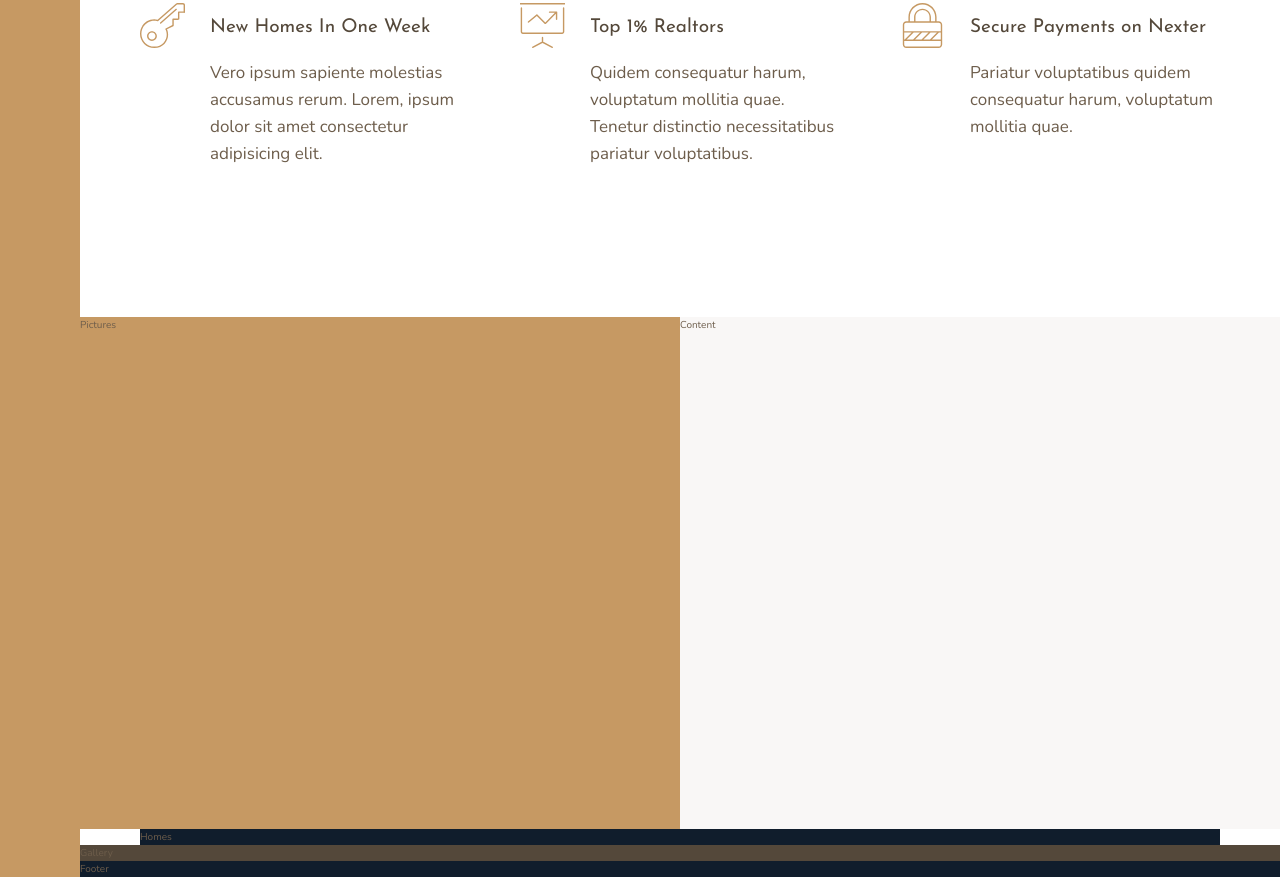
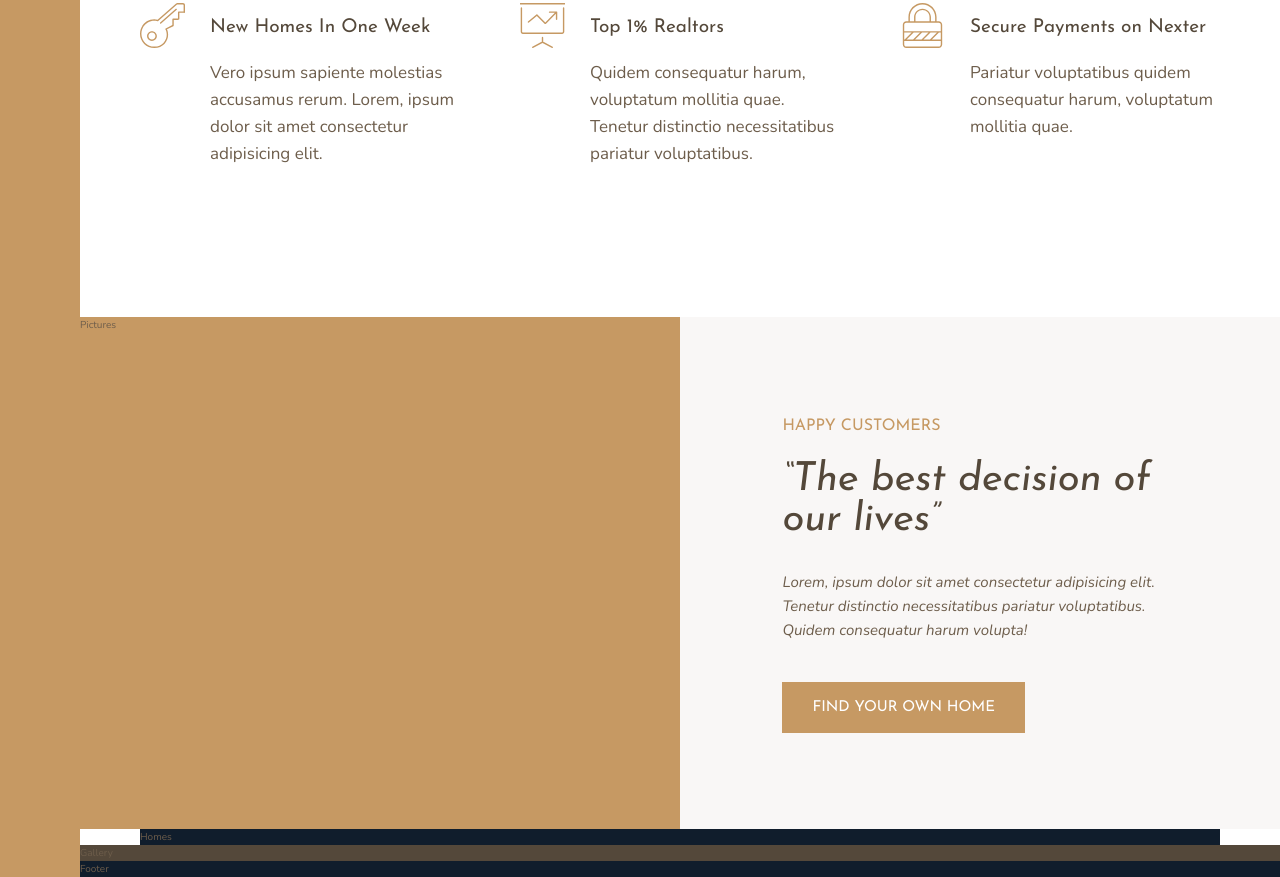
Before and after one commit to harrygothold/Nexter, a website: page index.html in a window 1280 px wide. Shown: the part 991-1868 px from the top of the page. Drawn offline with nearby package versions, Linux system fonts and the light colour scheme.

Commit message:
started stories content

```diff
--- a/index.html
+++ b/index.html
@@ -97,7 +97,13 @@
         Pictures
     </div>
     <div class="story__content">
-        Content
+        <h3 class="heading-3 mb-sm">Happy Customers</h3>
+        <h2 class="heading-2 heading-2--dark mb-md">&ldquo;The best decision of our lives&rdquo;</h2>
+        <p class="story__text">
+            Lorem, ipsum dolor sit amet consectetur adipisicing elit. Tenetur distinctio necessitatibus pariatur
+            voluptatibus. Quidem consequatur harum volupta!
+        </p>
+        <button class="btn">Find your own home</button>
     </div>
     <section class="homes">
         Homes
--- a/sass/_story.scss
+++ b/sass/_story.scss
@@ -7,5 +7,22 @@
     &__content {
         background-color: $color-grey-light-1;
         grid-column: col-start 5 / full-end;
+
+        padding: 6rem 8vw;
+
+        // display: flex;
+        // flex-direction: column;
+        // justify-content: center;
+        // align-items: flex-start;
+
+        display: grid;
+        align-content: center;
+        justify-items: start;
+    }
+
+    &__text {
+        font-size: 1.5rem;
+        font-style: italic;
+        margin-bottom: 4rem;
     }
 }
--- a/sass/_typography.scss
+++ b/sass/_typography.scss
@@ -9,10 +9,24 @@
 
 .heading-2 {
     @extend %heading;
+    font-size: 4rem;
+    font-style: italic;
+    line-height: 1;
+
+    &--light {
+        color: $color-grey-light-1;
+    }
+    &--dark {
+        color: $color-grey-dark-1;
+    }
+
 }
 
 .heading-3 {
     @extend %heading;
+    font-size: 1.6rem;
+    color: $color-primary;
+    text-transform: uppercase;
 }
 
 .heading-4 {
@@ -25,4 +39,35 @@
     &--dark {
         color: $color-grey-dark-1;
     }
+
 }
+
+        .btn {
+            background-color: $color-primary;
+            color: #fff;
+            border: none;
+            border-radius: 0;
+            font-family: $font-display;
+            font-size: 1.5rem;
+            text-transform: uppercase;
+            padding: 1.8rem 3rem;
+            cursor: pointer;
+            transition: all .2s;
+
+            &:hover {
+                background-color: $color-primary-dark;
+            }
+        }
+
+.mb-sm {
+    margin-bottom: 2rem;
+}
+.mb-md {
+    margin-bottom: 3rem;
+}
+.mb-lg {
+    margin-bottom: 4rem;
+}
+.mb-hg {
+    margin-bottom: 8rem;
+}
```
Also changed, not shown: css/style.css.
